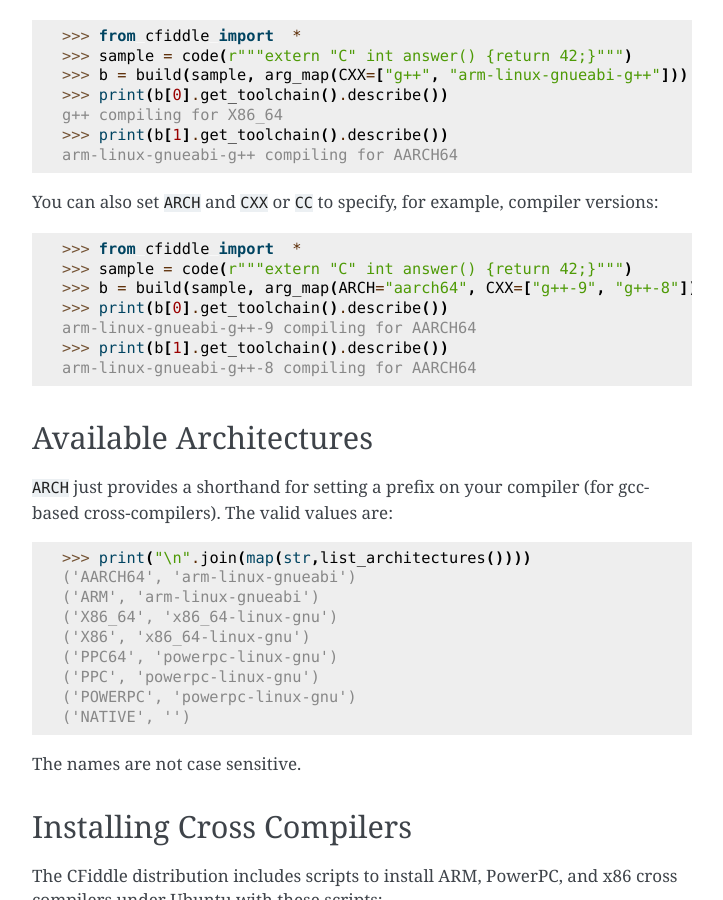
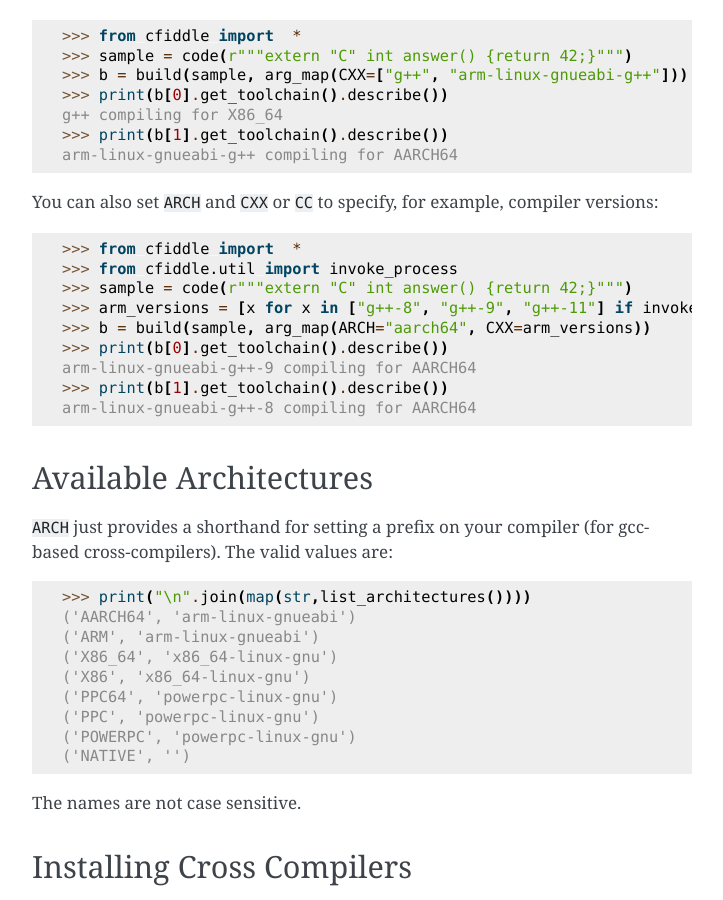
Before and after one commit to NVSL/cfiddle, a Sphinx documentation site: the page built from docs/source/multiarch.rst, in a window 1280 px wide and 900 px high, scrolled down 1765 px. Shown: the whole window, without its empty margins (388-1111 px from the left). Built offline with Sphinx 7.4.7, drawn with Linux system fonts in a browser that asks for light colours; pages that are not in the unit, such as notebooks, are missing from menus.

```diff
--- a/docs/source/multiarch.rst
+++ b/docs/source/multiarch.rst
@@ -100,8 +100,10 @@ You can also set :code:`ARCH` and :code:`CXX` or :code:`CC` to specify, for exam
 .. doctest::
 
    >>> from cfiddle import  *
+   >>> from cfiddle.util import invoke_process
    >>> sample = code(r"""extern "C" int answer() {return 42;}""")
-   >>> b = build(sample, arg_map(ARCH="aarch64", CXX=["g++-9", "g++-8"]))
+   >>> arm_versions = [x for x in ["g++-8", "g++-9", "g++-11"] if invoke_process([f"arm-linux-gnueabi-{x}", "-v"])[0]]
+   >>> b = build(sample, arg_map(ARCH="aarch64", CXX=arm_versions))
    >>> print(b[0].get_toolchain().describe()) # doctest: +SKIP
    arm-linux-gnueabi-g++-9 compiling for AARCH64
    >>> print(b[1].get_toolchain().describe()) # doctest: +SKIP
```
Also changed, not shown: 9 other files.
